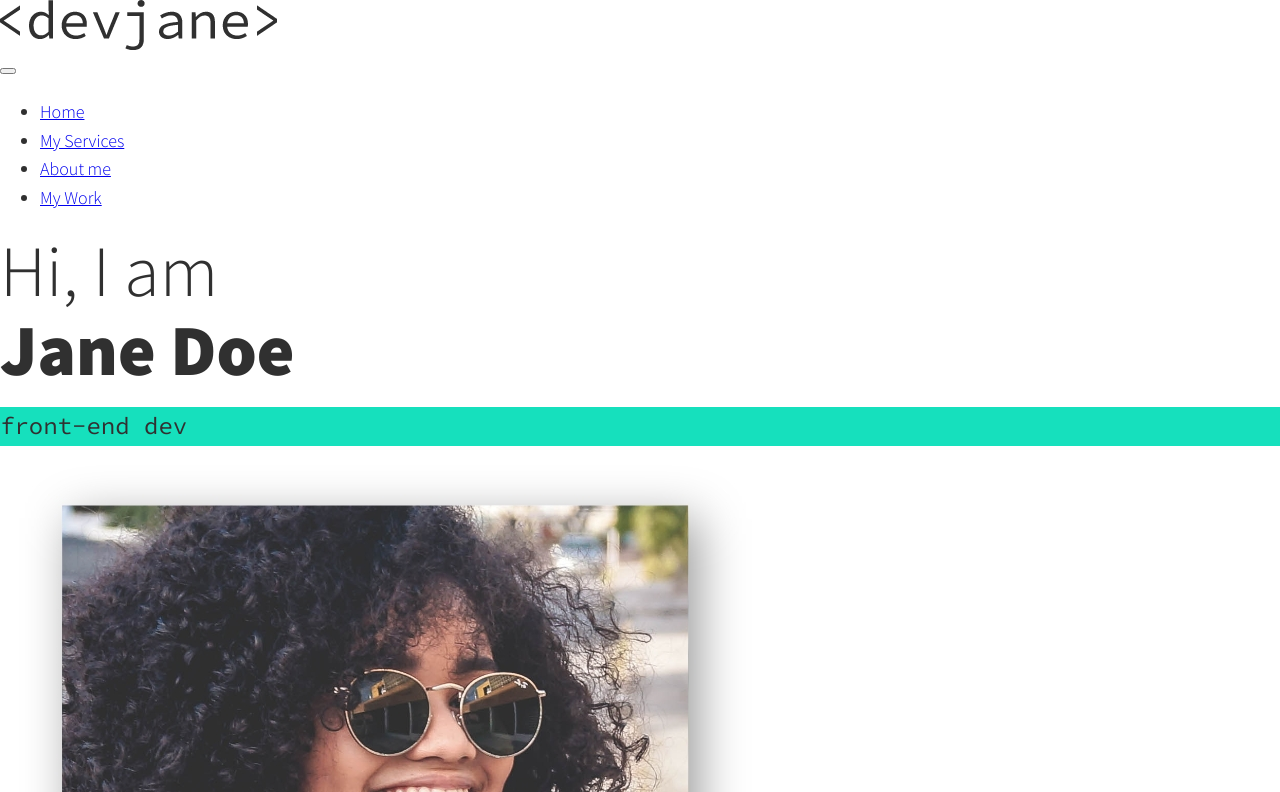
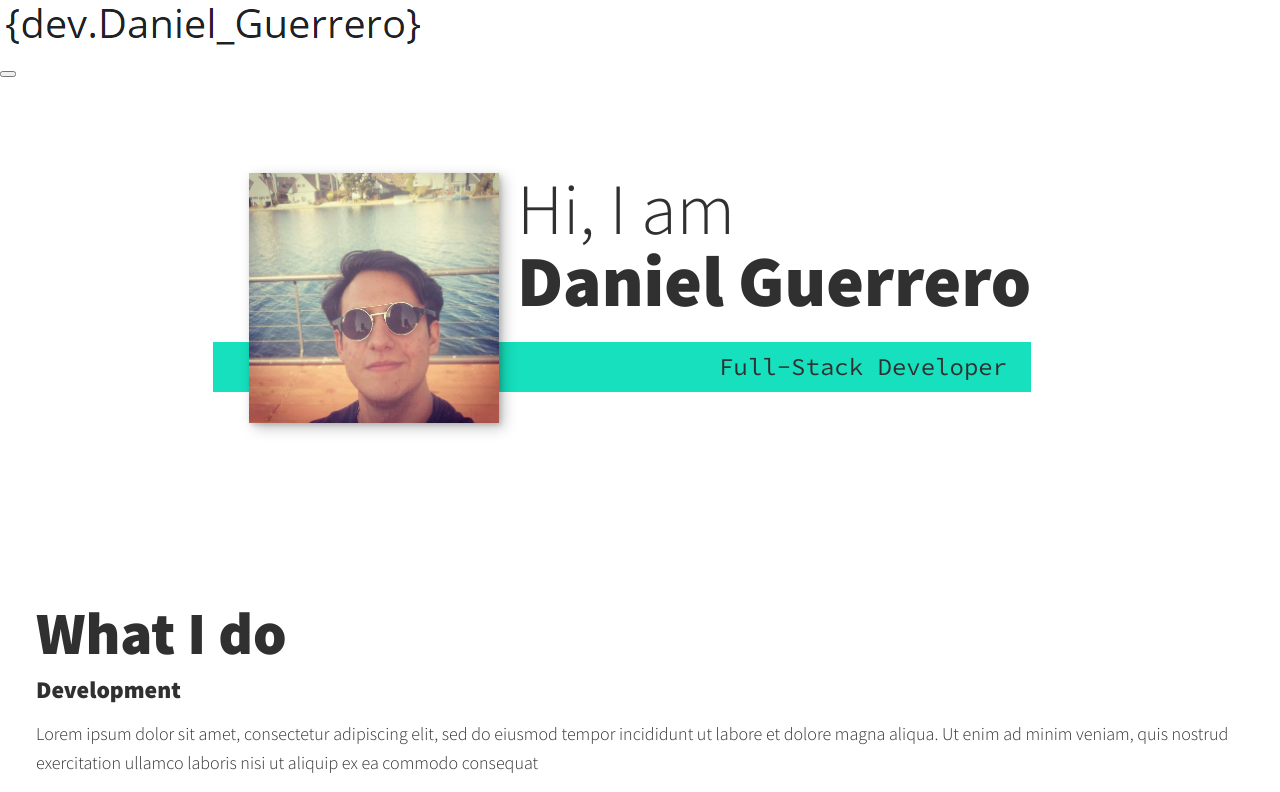
Before and after one commit to Gunon/portfolio-test, a plain HTML site: page index.html in a window 1280 px wide. Shown: the top 792 px of the page. Drawn offline with nearby package versions, Linux system fonts and the light colour scheme.

Commit message:
styling the intro section

```diff
--- a/css/style.css
+++ b/css/style.css
@@ -21,6 +21,9 @@
   --fs-h2: 2.25rem;
   --fs-h3: 1.25rem;
   --fs-body: 1rem;
+
+  --bs: 0.25em 0.25em 0.75em rgba(0, 0, 0, 0.25),
+    0.125em 0.125em 0.25em rgba(0, 0, 0, 0.15);
 }
 
 @media (min-width: 800px) {
@@ -42,6 +45,10 @@ body {
   line-height: 1.6;
 }
 
+section {
+  padding: 5em 2em;
+}
+
 img {
   display: block;
   max-width: 100%;
@@ -54,7 +61,7 @@ strong {
 h1,
 h2,
 h3 {
-  line-height: 1.1;
+  line-height: 1;
   margin: 0;
 }
 
@@ -88,5 +95,58 @@ h3 {
 .section__subtitle--intro,
 .section__subtitle--about {
   background: var(--clr-accent);
+  padding: 0.25em 1em;
   font-family: var(--ff-secondary);
+  margin-bottom: 1em;
 }
+
+/* header*/
+
+nav {
+  display: none;
+}
+
+/* Intro section */
+
+.intro {
+  position: relative;
+}
+
+.intro__img {
+  box-shadow: var(--bs);
+}
+
+.section__subtitle--intro {
+  display: inline-block;
+}
+
+/* Generic media queries can be from 300px, 600px, 900px and up*/
+@media (min-width: 600px) {
+  .intro {
+    display: grid;
+    width: min-content;
+    margin: 0 auto;
+    grid-column-gap: 1em;
+    grid-template-areas:
+      "img title"
+      "img subtitle";
+    grid-template-columns: min-content max-content;
+  }
+
+  .intro__img {
+    grid-area: img;
+    min-width: 250px;
+    position: relative;
+    z-index: 2;
+  }
+
+  .section__subtitle--intro {
+    align-self: start;
+    grid-column: -1 / 1;
+    grid-row: 2;
+    text-align: right;
+    position: relative;
+    left: -1.5em;
+    width: calc(100% + 1.5em);
+  }
+}
--- a/index.html
+++ b/index.html
@@ -3,7 +3,7 @@
     <head>
         <meta charset="UTF-8">
         <meta name="viewport" content="width-device-width, initial-scale-1.0">
-        <title>Jane Doe Portfolio Website</title>
+        <title>Daniel Guerrero Portfolio Website</title>
         <link rel="stylesheet" href="https://cdnjs.cloudflare.com/ajax/libs/normalize/7.0.0/normalize.min.css">
         <link rel="stylesheet" href="https://cdnjs.cloudflare.com/ajax/libs/font-awesome/5.11.2/css/all.css" integrity="sha256-46qynGAkLSFpVbEBog43gvNhfrOj+BmwXdxFgVK/Kvc=" crossorigin="anonymous" />
 
@@ -14,7 +14,7 @@
     <body>
         <header>
             <div class="logo">
-                <img src="img/devjane.png" alt="">
+                <img src="img/devgildardo.PNG" alt="">
             </div>
             <button class="nav-toggle" aria-label="toggle navigation">
                 <span class="hamburguer"></span>
@@ -32,10 +32,10 @@
         <!-- Introduction -->
         <section class="intro" id="home">
             <h1 class="section__title section__title--intro">
-                Hi, I am <strong>Jane Doe</strong>
+                Hi, I am <strong>Daniel Guerrero</strong>
             </h1>
-            <p class="section__subtitle section__subtitle--intro">front-end dev</p>
-            <img src="img/dev-jane-01.jpg" alt="a piacture of Jane"/>
+            <p class="section__subtitle section__subtitle--intro">Full-Stack Developer</p>
+            <img src="img/gil-01.jpg" alt="a picture of Daniel" class="intro__img"/>
         </section>
 
 
@@ -44,7 +44,7 @@
             <h2 class="section__title section__title-services">What I do</h2>
             <div class="services">
                 <div class="service">
-                    <h3>Desing + Development</h3>
+                    <h3>Development</h3>
                     <p>Lorem ipsum dolor sit amet, consectetur adipiscing elit, sed do eiusmod tempor incididunt ut labore et dolore magna aliqua. Ut enim ad minim veniam, quis nostrud exercitation ullamco laboris nisi ut aliquip ex ea commodo consequat</p>
                 </div> <!-- / service-->
 
@@ -65,7 +65,7 @@
         <!--About me-->
         <section class="about-me" id="about">
             <h2 class="section__title section__title--about">Who am I</h2>
-            <p class="section__subtitle section__subtitle--about">Developer based out of NYC</p>
+            <p class="section__subtitle section__subtitle--about">Developer based out of Guadalajara</p>
 
             <div class="about-me__body">
                 <p>Lorem ipsum dolor sit amet, consectetur adipiscing elit, sed do eiusmod tempor incididunt ut labore et dolore magna aliqua. Ut enim ad minim veniam, quis nostrud exercitation ullamco laboris nisi ut aliquip ex ea commodo consequat</p>
```
Also changed, not shown: img/devgildardo.PNG (added), img/gil-01-chida.png (added), img/gil-01.jpg (added).
